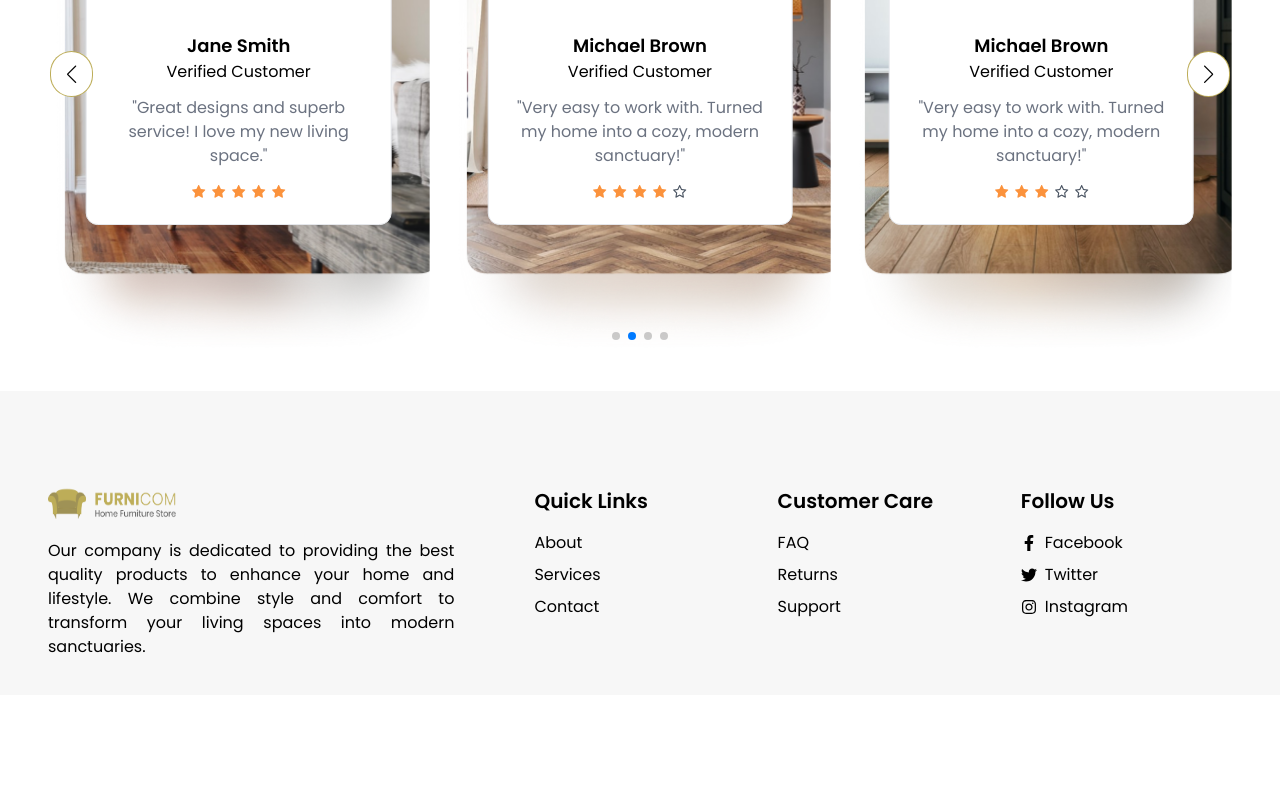
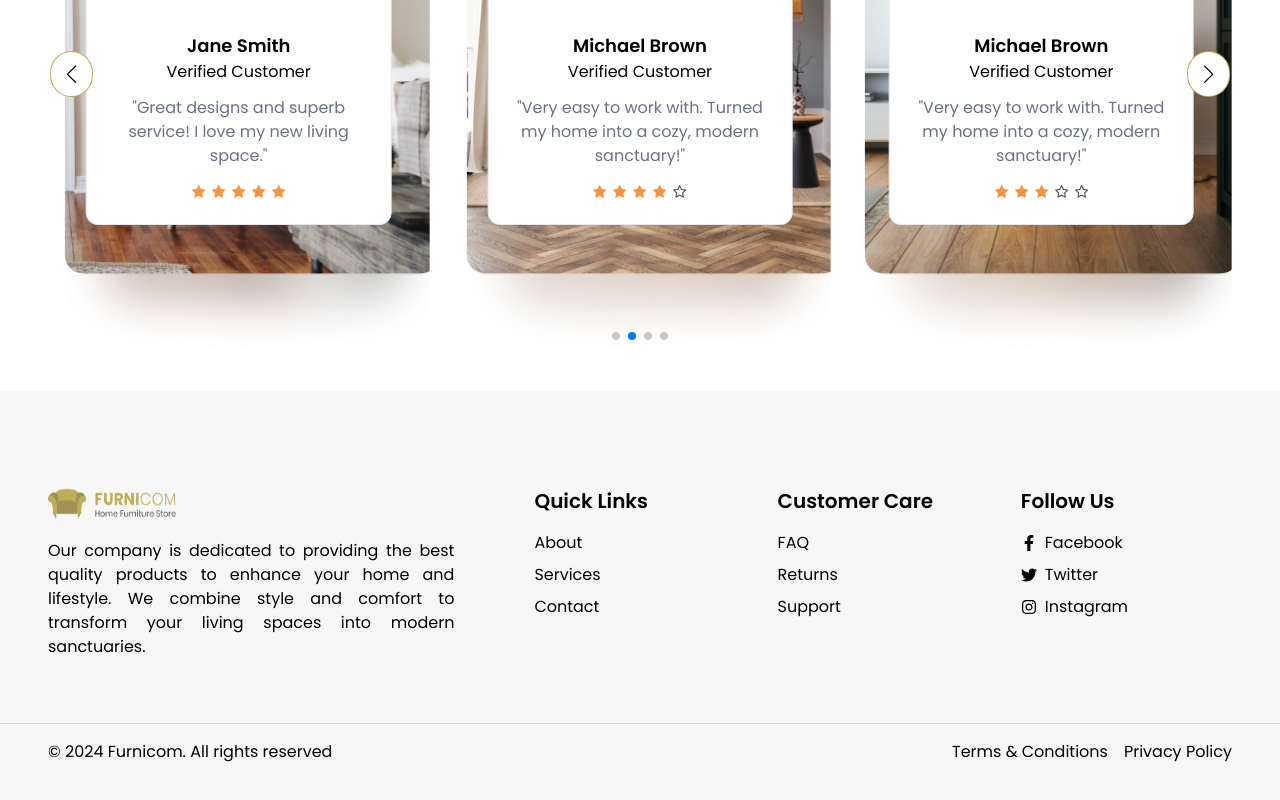
Before and after one commit to HossainRafi/Furnicom, a React (Vite) app: page / in a window 1280 px wide. Shown: the part 3774-4574 px from the top of the page. Before the commit the page ends 4469 px from the top, so only its background shows below. Built offline with nearby package versions, Linux system fonts and the light colour scheme.

Commit message:
footer done

```diff
--- a/src/components/Footer.jsx
+++ b/src/components/Footer.jsx
@@ -1,6 +1,6 @@
 import React from "react";
 import { FaFacebookF, FaInstagram, FaTwitter } from "react-icons/fa";
-import { NavLink } from "react-router-dom";
+import { Link, NavLink } from "react-router-dom";
 
 export const Footer = () => {
   return (
@@ -87,6 +87,18 @@ export const Footer = () => {
           </div>
         </div>
       </div>
+
+      {/* bottom footer */}
+      <div className="mt-12 section-container flex flex-col sm:flex-row sm:justify-between sm:items-center sm:text-center gap-4 text-left text-black dark:bg-gray-800 dark:text-white border-t border-gray-300 pt-4">
+        <p>
+          {" "}
+          &copy; {new Date().getFullYear()} Furnicom. All rights reserved
+        </p>
+        <p className="flex gap-4">
+          <Link to="/">Terms & Conditions</Link>
+          <Link to="/">Privacy Policy</Link>
+        </p>
+      </div>
     </footer>
   );
 };
```
